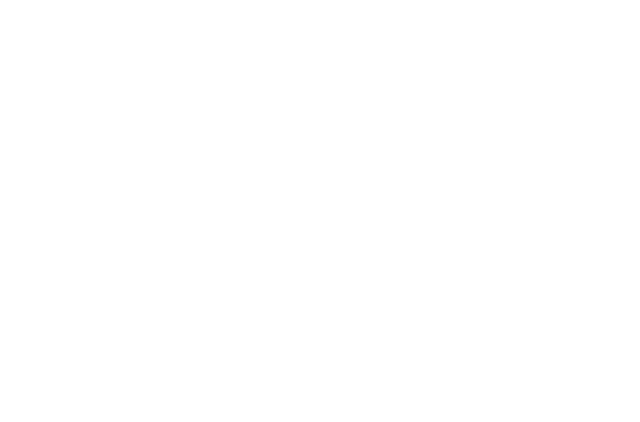
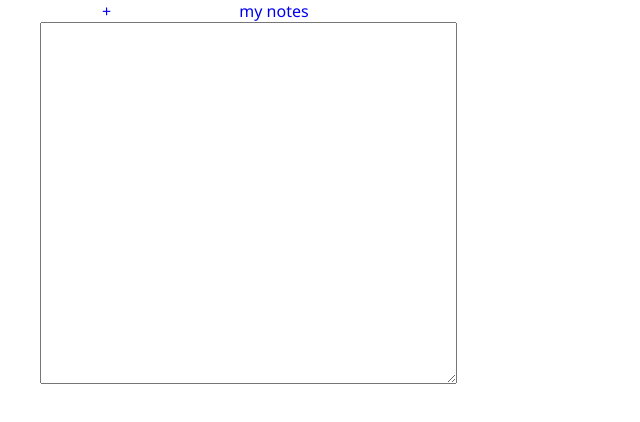
Before and after one commit to ar7utz/quicknote, a plain HTML site: page index.html in a window 1280 px wide. Shown: the whole page, without its empty margins (0-640 px from the left). Drawn offline with Linux system fonts and the light colour scheme.

Commit message:
não sei o que eu to fazendo

```diff
--- /dev/null
+++ b/assets/style.css
@@ -0,0 +1,14 @@
+*{
+    margin: 0;
+    padding: 0;
+    font-family: 'Segoe UI', Tahoma, Geneva, Verdana, sans-serif;
+    text-decoration: none;
+}
+
+body{
+    margin-left: 5vh;
+}
+
+.nav a{
+    padding: 5%;
+}
--- a/index.html
+++ b/index.html
@@ -3,9 +3,21 @@
 <head>
     <meta charset="UTF-8">
     <meta name="viewport" content="width=device-width, initial-scale=1.0">
-    <title>Document</title>
+    <link rel="stylesheet" href="assets/style.css">
+    <title>NOTAS</title>
 </head>
 <body>
+    <main>
+        <div class="nav">
+            <a href="#">+</a>
+            <a href="#">my notes</a>
+        </div>
+        <div>
+            <textarea cols="50" rows="20"></textarea>
+        </div>
+    </main>
 
+
+    <script src="assets/script.js"></script>
 </body>
 </html>
```
Also changed, not shown: assets/script.js (added).
